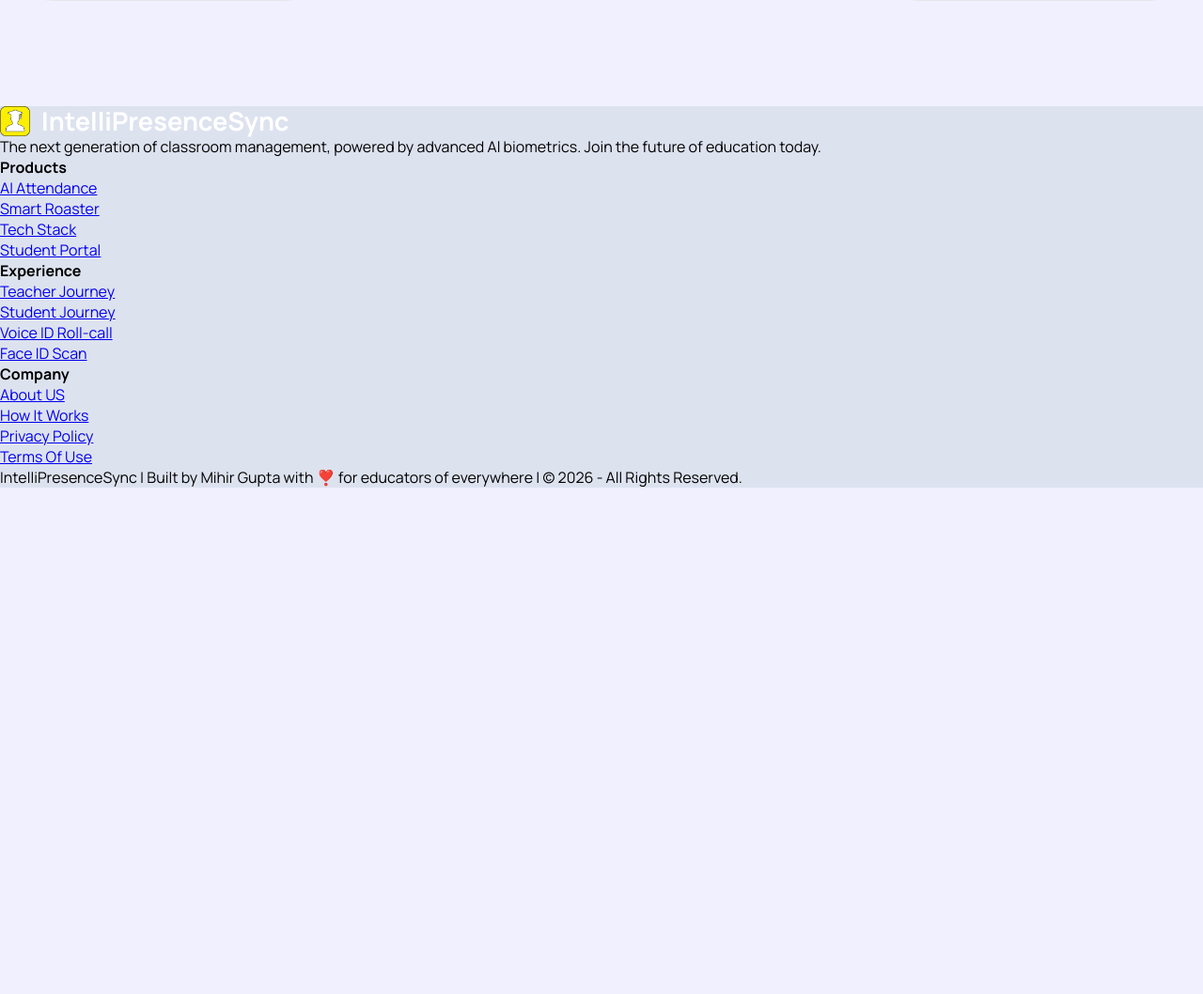
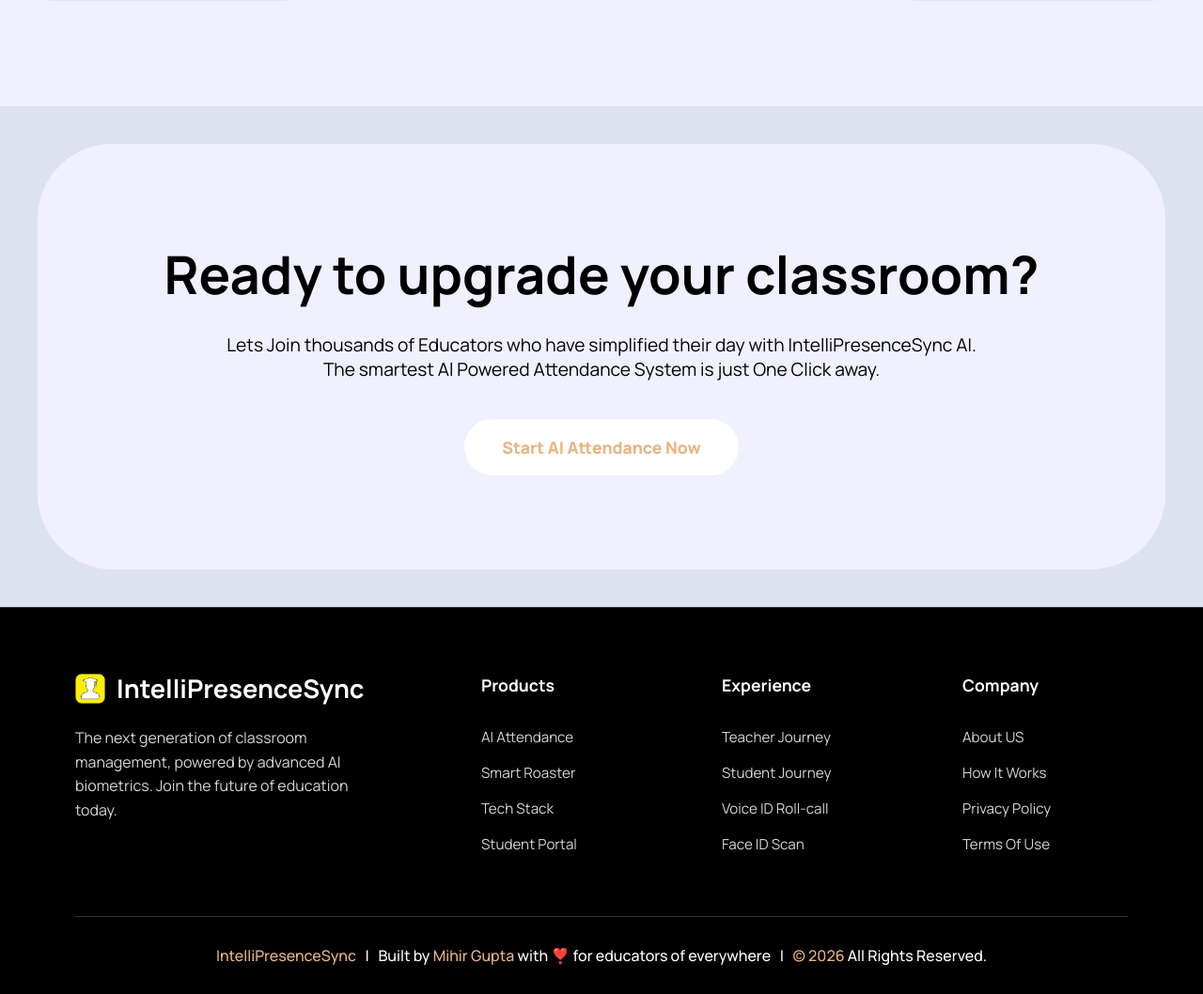
Before and after one commit to mihirgupta665/IntelliPresenceSync_LandingDashboard, a Flask app: page / in a window 1280 px wide. Shown: the part 679-1737 px from the top of the page at 94% size. Before the commit the page ends 1198 px from the top, so only its background shows below. Run offline with Flask 3, Linux system fonts and the light colour scheme.

Commit message:
styled the fotter and above footer section made it to have navigation links for soomth application understanding and all over functionlity navigation

```diff
--- a/static/css/styles.css
+++ b/static/css/styles.css
@@ -1,31 +1,31 @@
 @import url('https://fonts.googleapis.com/css2?family=Manrope:wght@200..800&display=swap');
 
-:root{
+:root {
     --bg-main: #dde2ef;
     --primary: #e8b582;
     --text-muted: #5b6879;
 }
 
-*{
+* {
     font-family: "Manrope", sans-serif;
-    margin:0px;
-    padding:0px;
+    margin: 0px;
+    padding: 0px;
     box-sizing: border-box;
 }
 
-body{
+body {
     background-color: var(--bg-main);
     overflow-x: hidden;
 }
 
-.navbar{
+.navbar {
     display: flex;
     justify-content: space-between;
     align-items: center;
     padding: 12px 80px;
     background-color: black;
     position: sticky;
-    top:0px;
+    top: 0px;
     z-index: 999;
 }
 
@@ -47,23 +47,23 @@ body{
     line-height: 1;
 }
 
-.nav-links{
+.nav-links {
     display: flex;
     gap: 40px;
 }
 
-.nav-links a{
+.nav-links a {
     text-decoration: none;
     color: white;
     font-weight: 500;
     font-size: 0.95rem
 }
 
-.nav-links a:hover{
+.nav-links a:hover {
     color: var(--primary);
 }
 
-.btn-pill{
+.btn-pill {
     background-color: white;
     color: black;
     padding: 13px 32px;
@@ -71,17 +71,17 @@ body{
     text-decoration: none;
     display: flex;
     align-items: center;
-    gap:8px;
+    gap: 8px;
     white-space: nowrap;
 }
 
-.btn-pill:hover{
+.btn-pill:hover {
     background-color: #f0f0f0;
     font-size: 1.05rem;
     transition: all 0.3s;
 }
 
-.hero{
+.hero {
     min-height: 90vh;
     display: flex;
     flex-direction: column;
@@ -92,20 +92,20 @@ body{
     background-color: #f0f0ff;
 }
 
-.badge{
+.badge {
     display: inline-flex;
     align-items: center;
     background-color: white;
     border: 1px solid rgb(219, 187, 219);
     border-radius: 100px;
-    padding:10px 20px;
-    font-size:0.85rem;
+    padding: 10px 20px;
+    font-size: 0.85rem;
     font-weight: 700;
     color: var(--primary);
     margin-bottom: 32px;
 }
 
-.hero h1{
+.hero h1 {
     font-size: 5rem;
     color: black;
     max-width: 1000px;
@@ -117,7 +117,7 @@ body{
     color: var(--primary)
 }
 
-.hero > p{
+.hero>p {
     font-size: 1.25rem;
     color: var(--text-muted);
     max-width: 650px;
@@ -125,14 +125,14 @@ body{
     font-weight: 700;
 }
 
-.hero-actions{
+.hero-actions {
     display: flex;
     align-items: center;
-    gap:25px;
+    gap: 25px;
     margin-bottom: 60px
 }
 
-.btn-cta{
+.btn-cta {
     background-color: black;
     color: white;
     border-radius: 100px;
@@ -145,18 +145,18 @@ body{
     gap: 12px;
 }
 
-.btn-cta:hover{
+.btn-cta:hover {
     background-color: #333333;
 }
 
-.link-action{
+.link-action {
     color: var(--text-muted);
     text-decoration: underline;
     font-weight: 600;
 }
 
-.floating-card{
-    position:absolute;
+.floating-card {
+    position: absolute;
     width: 320px;
     background-color: white;
     padding: 14px;
@@ -165,25 +165,126 @@ body{
     overflow: hidden;
 }
 
-.floating-card img{
+.floating-card img {
     width: 100%;
     height: auto;
     aspect-ratio: 1/1;
     object-fit: cover;
-    border-radius:25px;
+    border-radius: 25px;
     background-color: gray;
 }
 
-.card-left{
-
+.card-left {
     left: 20px;
     bottom: 15%;
+}
+
+.card-right {
+    right: 20px;
+    bottom: 15%;
+}
+
+/* PURPLE section */
+.purple-section{
+    background-color: rgb(240, 240, 255);
+    color: black;
+    padding: 100px 80px;
+    text-align: center;
+    border-radius: 80px;
+    margin: 40px;
+}
+
+.purple-section h2{
+    font-size: 3.5rem;
+    margin-bottom: 24px;
+    color: black;
+}
+
+.purple-section p {
+    font-size: 1.2rem;
+    max-width: 800px;
+    margin: 0 auto 40px;
+}
+
+.btn-white{
+    background-color: white;
+    color: var(--primary);
+    padding: 18px 40px;
+    border-radius: 100px;
+    text-decoration: none;
+    font-weight: 800;
+    font-size: 1.1rem;
+    display: inline-block;
 
 }
 
-.card-right{
 
-    right: 20px;
-    bottom: 15%;
+/* FOOTER */
+.main-footer {
+    padding: 70px 80px 30px;
+    background-color: black;
+    color: white;
+    border-top: 1px solid #333333;
+}
 
+.main-footer .footer-grid {
+    display: grid;
+    grid-template-columns: 2fr 1fr 1fr 1fr;
+    /* padding-bottom: 20px; */
+    gap: 80px;
+    margin: 0 auto 50px;
+    max-width: 1200px;
 }
+
+.footer-brand .logo {
+    margin-bottom: 24px;
+}
+
+.footer-brand p {
+    color: #d6d4d4;
+    font-size: 1rem;
+    max-width: 320px;
+    line-height: 1.6;
+}
+
+.footer-brand .logo-text {
+    color: white;
+}
+
+.footer-links h4{
+    font-size: 1.1rem;
+    color: white;
+    margin-bottom: 32px;
+    font-family: 800;
+}
+
+.footer-links ul{
+    list-style: none;
+}
+
+.footer-links li{
+    margin-bottom: 16px;
+}
+
+.footer-links a{
+    text-decoration: none;
+    color: #d6d4d4;
+    font-size: 0.95rem;
+    font-width: 500;
+}
+
+.footer-bottom{
+    padding-top: 30px;
+    padding-bottom: -10px;
+    border-top: 1px solid #333333;
+    text-align: center;
+}
+
+.footer-bottom p{
+    font-weight: 500;
+}
+
+.footer-bottom span{
+    color: var(--primary);
+    font-weight: 500;
+}
--- a/templates/index.html
+++ b/templates/index.html
@@ -78,6 +78,14 @@
 
     </header>
 
+    <section class="purple-section">
+        <h2>Ready to upgrade your classroom?</h2>
+        <p>Lets Join thousands of Educators who have simplified their day with IntelliPresenceSync AI. The smartest Al Powered Attendance System is just One Click away.</p>
+
+        <a href="" class="btn-white">Start AI Attendance Now</a>
+
+    </section>
+
     <footer class="main-footer">
         <div class="footer-grid" >
             <div class="footer-brand">
@@ -132,7 +140,7 @@
         </div>
 
         <div class="footer-bottom">
-            <p>IntelliPresenceSync | Built by <span>Mihir Gupta</span> with ❣️ for educators of everywhere | &copy; 2026 - All Rights Reserved. </p>
+            <p><span>IntelliPresenceSync</span> &nbsp; | &nbsp; Built by <span>Mihir Gupta</span> with ❣️ for educators of everywhere &nbsp; | &nbsp; <span> &copy; 2026</span> All Rights Reserved. </p>
         </div>
 
     </footer>
```
